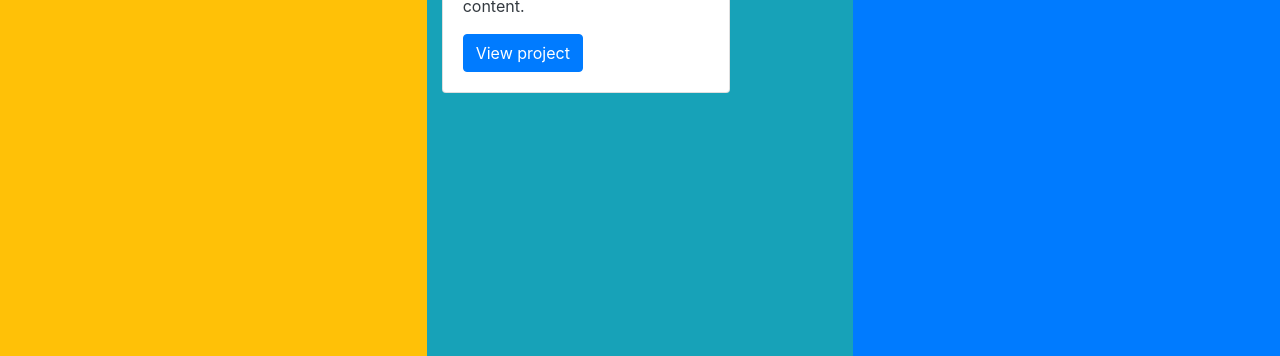
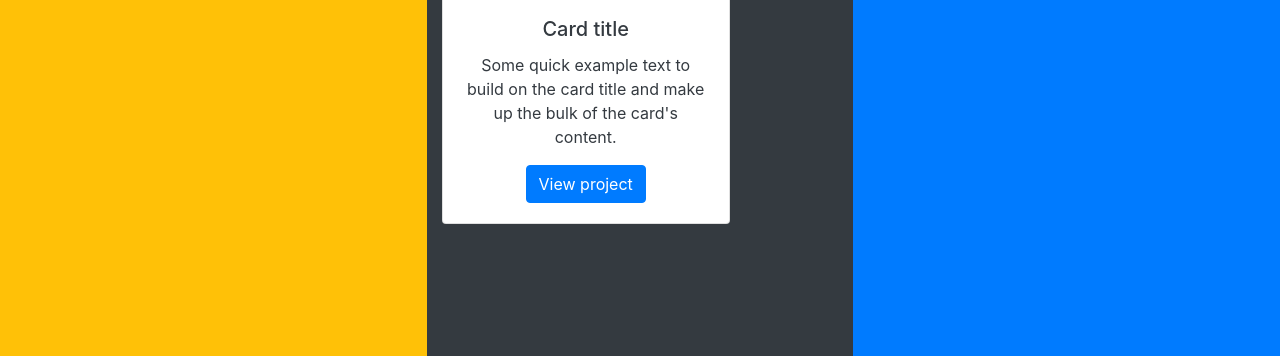
Before and after one commit to gondiski/portfolio, a plain HTML site: page index.html in a window 1280 px wide. Shown: the part 444-800 px from the top of the page. Drawn offline with nearby package versions, Linux system fonts and the light colour scheme.

Commit message:
Changed color scheme for the project

```diff
--- a/index.html
+++ b/index.html
@@ -20,7 +20,7 @@
                 </h1>
                 <p>I am a fullstack developer based in Nairobi</p>
             </div>
-            <div class="col bg-info align-self-stretch text-white">
+            <div class="col d-flex flex-column bg-dark text-white text-center justify-content-center">
                 <h1 class="display-3">
                     Work
                 </h1>
```
